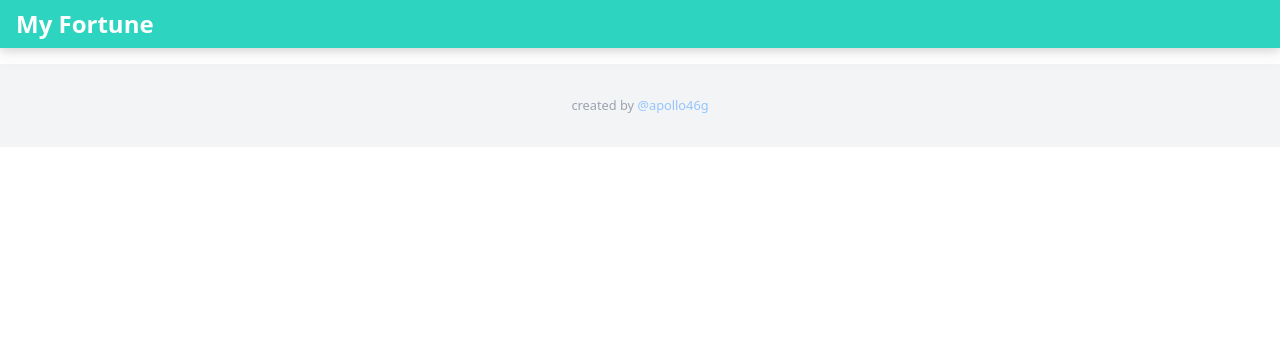
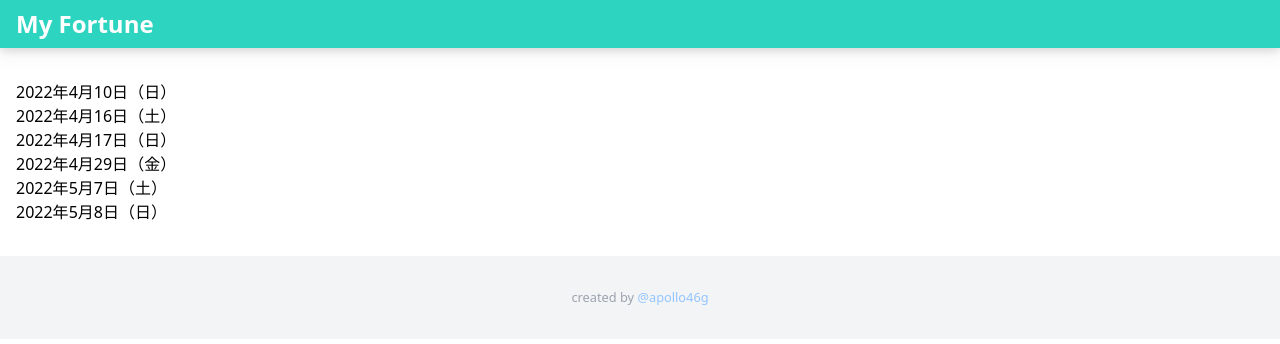
Before and after one commit to nilwurtz/myFortune, a Preact app: page / in a window 1280 px wide. Shown: the top 344 px of the page. Built offline with nearby package versions, Linux system fonts and the light colour scheme.

Commit message:
:art:Show event dates!

```diff
--- /dev/null
+++ b/src/components/atoms/fullYear.tsx
@@ -0,0 +1,15 @@
+import { EventDate } from "@/lib/events";
+import { FunctionalComponent } from "preact";
+
+type Props = EventDate;
+
+export const FullYear: FunctionalComponent<Props> = (props) => {
+  return (
+    <span>
+      <span>{props.year}年</span>
+      <span>{props.month}月</span>
+      <span>{props.date}日</span>
+      <span>（{props.day}）</span>
+    </span>
+  );
+};
--- a/src/components/pages/index.tsx
+++ b/src/components/pages/index.tsx
@@ -1,10 +1,31 @@
+import { EVENTS } from "@/lib/events";
+import { initialMeetsState, meetsReducer } from "@/reducers/meets";
 import { FunctionComponent } from "preact";
+import { useEffect, useReducer } from "preact/hooks";
+import { FullYear } from "@/components/atoms/fullYear";
 
 export const IndexPage: FunctionComponent = () => {
+  const [meets, dispatch] = useReducer(meetsReducer, initialMeetsState);
+
+  useEffect(() => {
+    dispatch({ type: "init", dates: EVENTS["4th"].dates });
+  }, []);
+
   return (
     <div>
       <section>
-        <div className="flex justify-end flex-row py-2 px-4" />
+        <div className="py-8 px-4">
+          {meets.meets.map((meet) => (
+            <div>
+              <FullYear
+                year={meet.date.year}
+                month={meet.date.month}
+                day={meet.date.day}
+                date={meet.date.date}
+              />
+            </div>
+          ))}
+        </div>
       </section>
     </div>
   );
```
